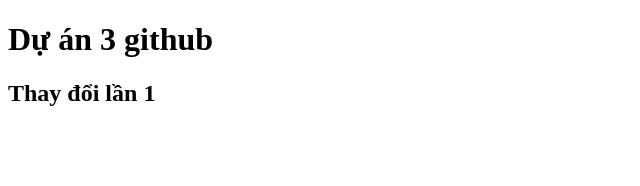
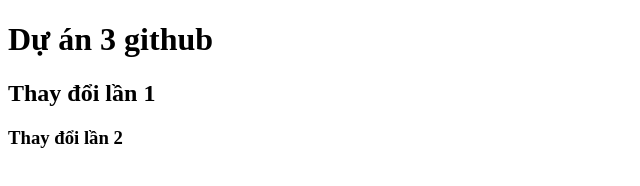
Before and after one commit to ALongDepTrai2/Duan3, a plain HTML site: page index.html in a window 1280 px wide. Shown: the whole page, without its empty margins (0-640 px from the left). Drawn offline with Linux system fonts and the light colour scheme.

Commit message:
Sửa lần 2

```diff
--- a/index.html
+++ b/index.html
@@ -8,5 +8,6 @@
   <body>
     <h1>Dự án 3 github</h1>
     <h2>Thay đổi lần 1</h2>
+    <h3>Thay đổi lần 2</h3>
   </body>
 </html>
```
